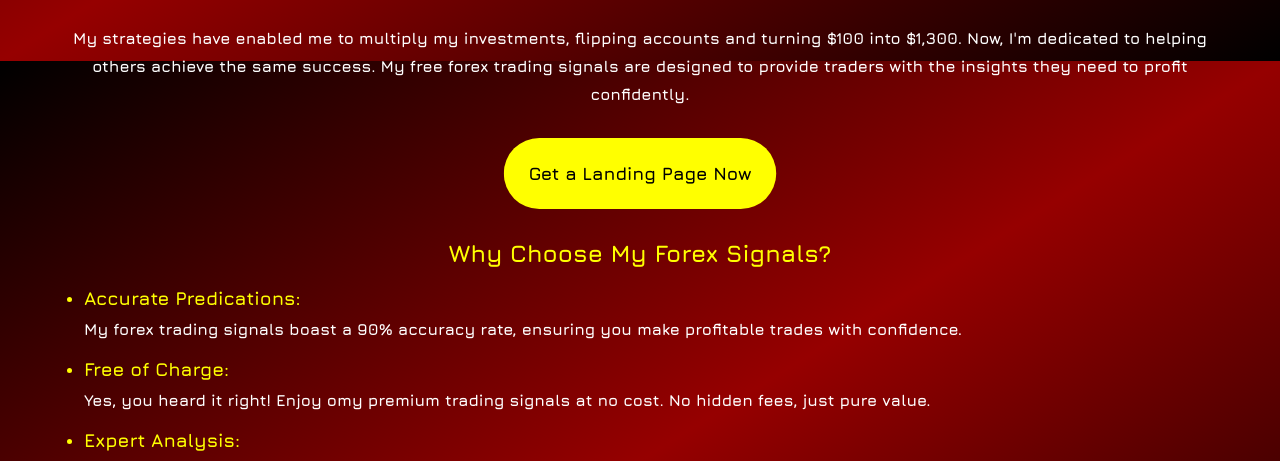
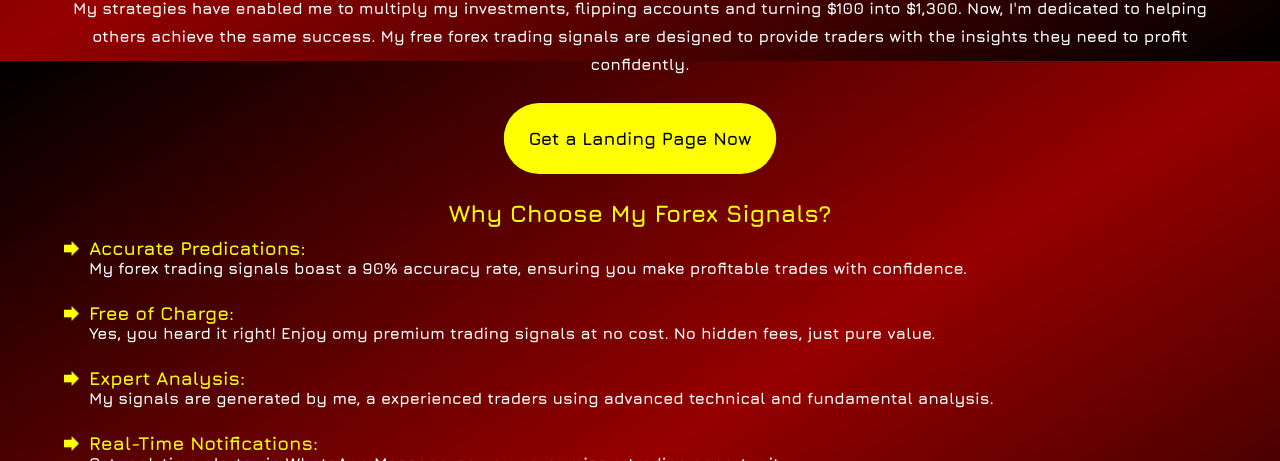
Before and after one commit to Oluwasegun1334/oluwasegun1334.github.io, a plain HTML site: page index.html in a window 1280 px wide. Shown: the part 2339-2800 px from the top of the page. Drawn offline with nearby package versions, Linux system fonts and the light colour scheme.

Commit message:
Add files via upload

```diff
--- a/index.html
+++ b/index.html
@@ -58,11 +58,20 @@
             <h2>Why Choose My Forex Signals?</h2>
 
             <ul>
-                <li><h3>Accurate Predications:</h3> My forex trading signals boast a 90% accuracy rate, ensuring you make profitable trades with confidence.</li>
-                <li><h3>Free of Charge:</h3> Yes, you heard it right! Enjoy omy premium trading signals at no cost. No hidden fees, just pure value.</li>
-                <li><h3>Expert Analysis:</h3> My signals are generated by me, a experienced traders using advanced technical and fundamental analysis.</li>
-                <li><h3>Real-Time Notifications:</h3> Get real-time alerts via WhatsApp Message, so you never miss a trading opportunity.</li>
-                <li><h3>Easy to Use:</h3> Our signals are straightforward and easy to follow, suitable for both beginners and experienced traders.</li>
+                <span><img src="images/Untitled design (1).png" alt=""><h3>Accurate Predications:</h3></span>
+                <li> My forex trading signals boast a 90% accuracy rate, ensuring you make profitable trades with confidence.</li>
+
+                <span><img src="images/Untitled design (1).png" alt=""><h3>Free of Charge:</h3></span>
+                <li> Yes, you heard it right! Enjoy omy premium trading signals at no cost. No hidden fees, just pure value.</li>
+
+                <span><img src="images/Untitled design (1).png" alt=""><h3>Expert Analysis:</h3></span>
+                <li> My signals are generated by me, a experienced traders using advanced technical and fundamental analysis.</li>
+
+                <span><img src="images/Untitled design (1).png" alt=""><h3>Real-Time Notifications:</h3></span>
+                <li> Get real-time alerts via WhatsApp Message, so you never miss a trading opportunity.</li>
+
+                <span><img src="images/Untitled design (1).png" alt=""><h3>Easy to Use:</h3></span>
+                <li> Our signals are straightforward and easy to follow, suitable for both beginners and experienced traders.</li>
             </ul>
         </div>
 
--- a/style.css
+++ b/style.css
@@ -34,7 +34,7 @@ div{
     width: 90%;
     margin: auto;
     text-align: center;
-    margin-top: 30px;
+    margin-top: 25px;
 }
 .div1{
     padding-top: 90px;
@@ -48,14 +48,13 @@ main h1, main h2, h3{
     color: yellow;
 }
 h2{
-    margin-bottom: 15px;
+    margin-bottom: 10px;
 }
 li{
     margin-bottom: 10px;
     text-align: left;
     margin-left: 20px;
     font-weight: bolder;
-    line-height: 1.75;
 }
 li::marker{
     color: yellow;
@@ -120,7 +119,14 @@ footer p{
         transform: scale(1.125);
     }
 }
-.div6 img{
+.div5 h3{
+    margin: 0;
+}
+.div5 li{
+    list-style-type: none;
+    margin: -10px 0 25px 25px;
+}
+.div6 img,.div5 img{
     width: 15px;
     margin-right: 10px;
 }
@@ -128,7 +134,7 @@ footer p{
     list-style-type: none;
     margin: 0;
 }
-.div6 span{
+.div6 span,.div5 span{
     display: flex;
     align-items: center;
     margin-bottom: 10px;
```
Also changed, not shown: images/Untitled design (1).png (added).
